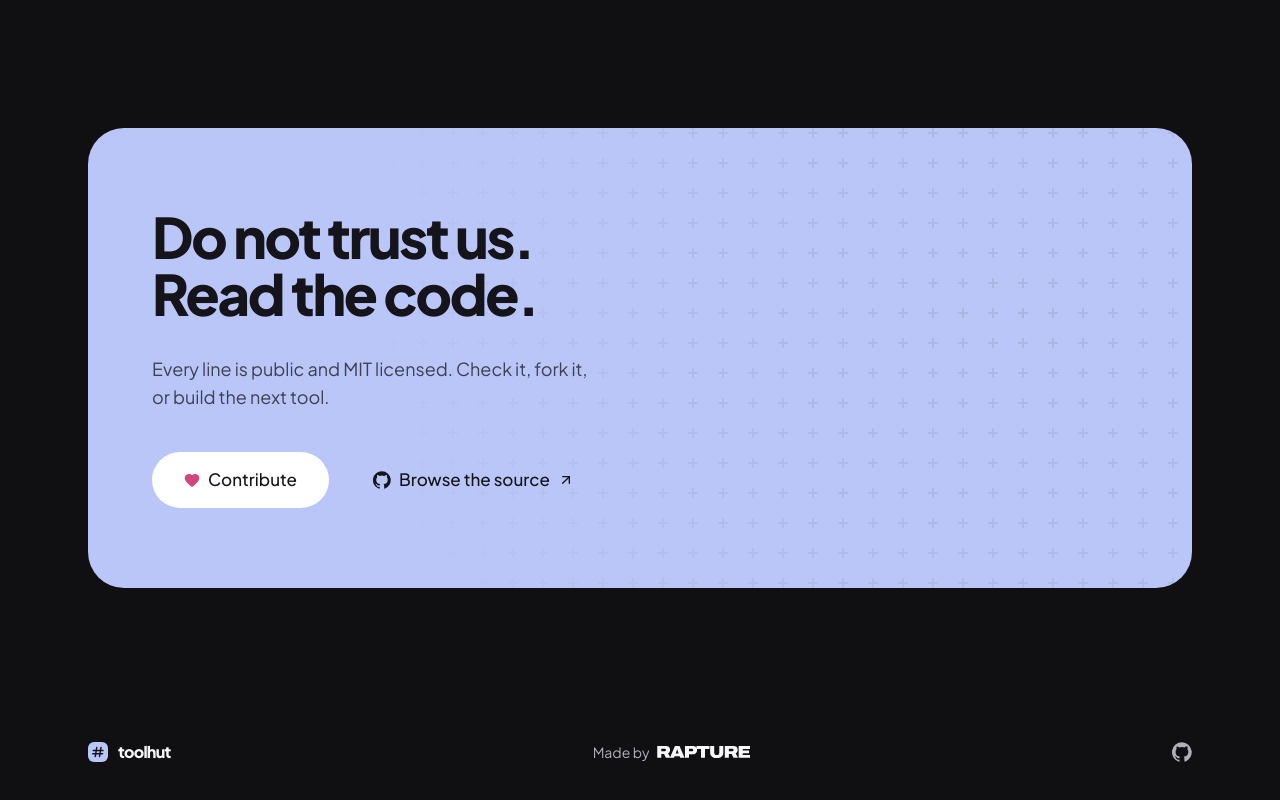
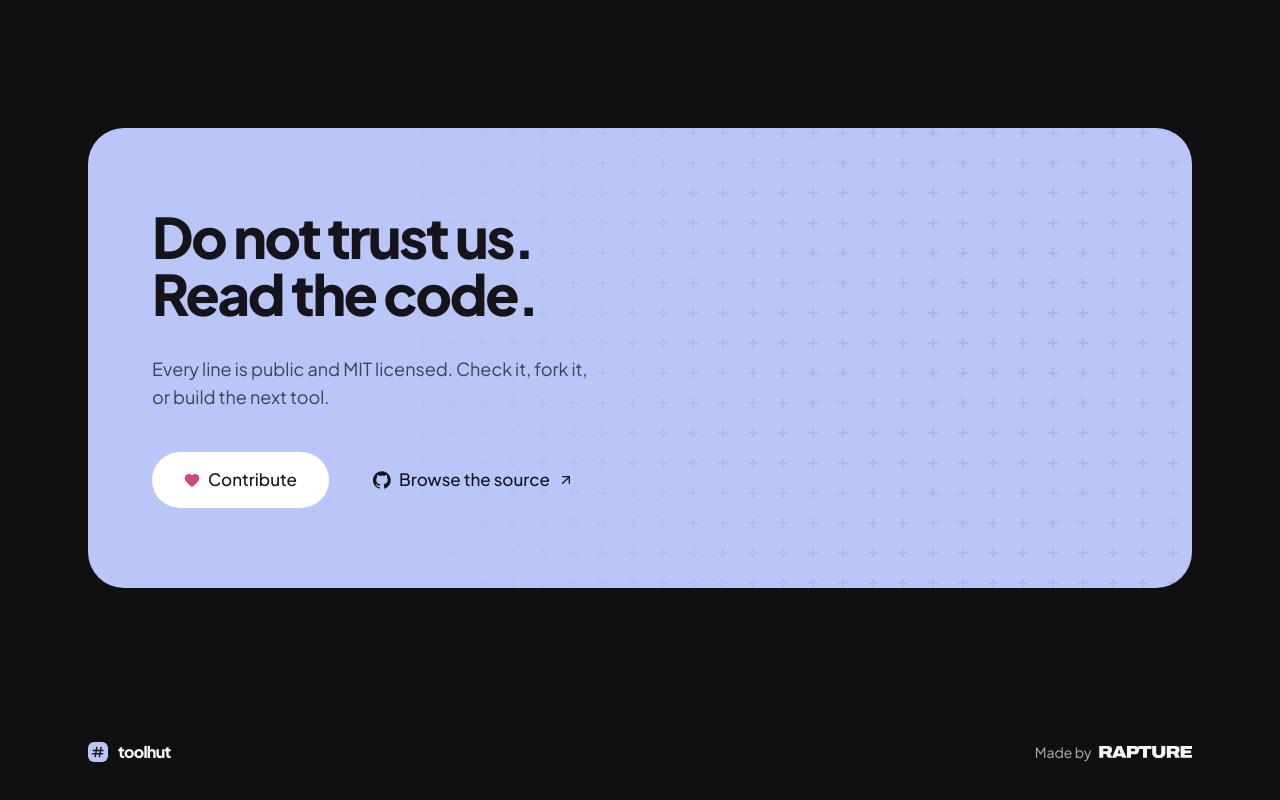
Before and after one commit to rapture-sh/toolhut.io, a Next.js app: page / in a window 1280 px wide. Shown: the part 3144-3944 px from the top of the page. Built offline with nearby package versions, Linux system fonts and the light colour scheme.

Commit message:
fix: simplify the footer to toolhut and made by rapture

```diff
--- a/src/components/layout/site-footer.tsx
+++ b/src/components/layout/site-footer.tsx
@@ -1,5 +1,4 @@
 import { BrandMark } from "~/components/brand-mark";
-import { GithubIcon } from "~/components/icons/github";
 import { RaptureWordmark } from "~/components/icons/rapture-wordmark";
 import { siteConfig } from "~/config/site";
 
@@ -20,13 +19,6 @@ export function SiteFooter() {
           <span className="text-muted-foreground">Made by</span>
           <RaptureWordmark className="h-3 text-foreground" />
         </a>
-        <a
-          href={siteConfig.links.github}
-          aria-label={`${siteConfig.name} on GitHub`}
-          className="text-muted-foreground transition-colors hover:text-foreground"
-        >
-          <GithubIcon className="size-5" />
-        </a>
       </div>
     </footer>
   );
```
